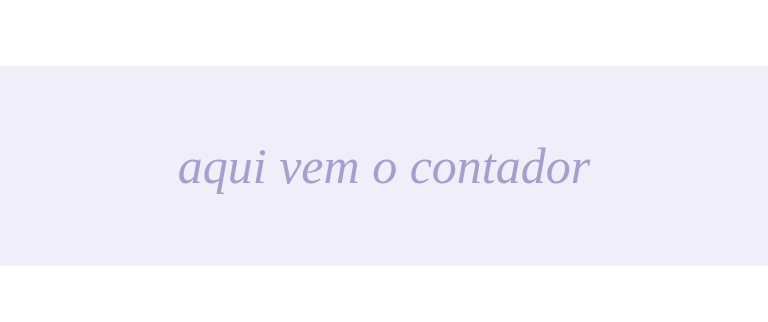
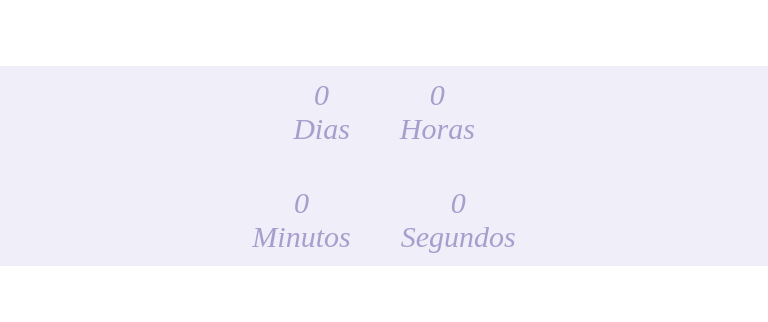
Before and after one commit to micaelsantoss/Projeto-Casamento, a plain HTML site: page index.html in a window 768 px wide. Shown: the part 1599-1921 px from the top of the page. Drawn offline with nearby package versions, Linux system fonts and the light colour scheme; a web font is replaced by a local one.

Commit message:
atualização contador

```diff
--- a/index.html
+++ b/index.html
@@ -58,7 +58,16 @@
             </div>
         </section>
         <section id="contador">
-            aqui vem o contador
+            <div id="contreg">
+                <div class="bloccont">
+                    <div id="dias">0 <br> Dias</div>
+                    <div id="horas">0 <br> Horas</div>
+                </div>
+                <div class="bloccont">
+                    <div id="minutos">0 <br> Minutos</div>
+                    <div id="segundos">0 <br> Segundos</div>
+                </div>
+            </div>
         </section>
         <section id="sobre">
             <h1>Adriana e Micael</h1>
--- a/stylemobile.css
+++ b/stylemobile.css
@@ -48,6 +48,25 @@
 
     }
 
+    /*SEÇÃO CONTADOR*/
+    section#contador{
+        display: flex;
+        height: 200px;
+        background-color: var(--cor1);
+        justify-content: center;
+        align-items: center;
+        font-size: 3rem;
+        color: var(--cor5);
+        text-align: center;
+    }
+
+    #contreg{
+        display: flex;
+        gap: 40px;
+        flex-direction: column;
+        align-items: center;
+    }
+
     /* SEÇÃO SOBRE */
     section#sobre {
         height: 850px;
@@ -59,7 +78,7 @@
     }
 
     section#sobremobile {
-        height: 1200px;
+        height: 1300px;
         display: flex;
         flex-direction: column;
         justify-content: center;
@@ -218,6 +237,25 @@
         display: none;
     }
 
+    /*SEÇÃO CONTADOR*/
+    section#contador{
+        display: flex;
+        height: 200px;
+        background-color: var(--cor1);
+        justify-content: center;
+        align-items: center;
+        font-size: 3rem;
+        color: var(--cor5);
+        text-align: center;
+    }
+
+    #contreg{
+        display: flex;
+        gap: 40px;
+        flex-direction: column;
+        align-items: center;
+    }
+
     /* SEÇÃO SOBRE */
     section#sobremobile {
         height: 850px;
@@ -292,7 +330,9 @@
         display: flex;
         justify-content: space-between;
         overflow: hidden;
-        box-shadow: 0px 0px 10px rgba(0, 0, 0, 0.671) ;
+        box-shadow: 0px 0px 10px rgba(0, 0, 0, 0.671);
+        transition: width .8s, heigth .8s;
+        transition-timing-function: ease;
     }
 
     .imag{
@@ -310,8 +350,6 @@
         width: 55%;
         height: 100%;
         text-align: center;
-        transition: width .8s, heigth .8s;
-        transition-timing-function: ease;
     }
 
     #formconf h2{
--- a/stylepc.css
+++ b/stylepc.css
@@ -192,6 +192,17 @@ section#contador{
     align-items: center;
     font-size: 5rem;
     color: var(--cor5);
+    text-align: center;
+}
+
+#contreg{
+    display: flex;
+    gap: 50px;
+}
+
+.bloccont{
+    display: flex;
+    gap: 50px;
 }
 
 /* SEÇÃO SOBRE */
```
